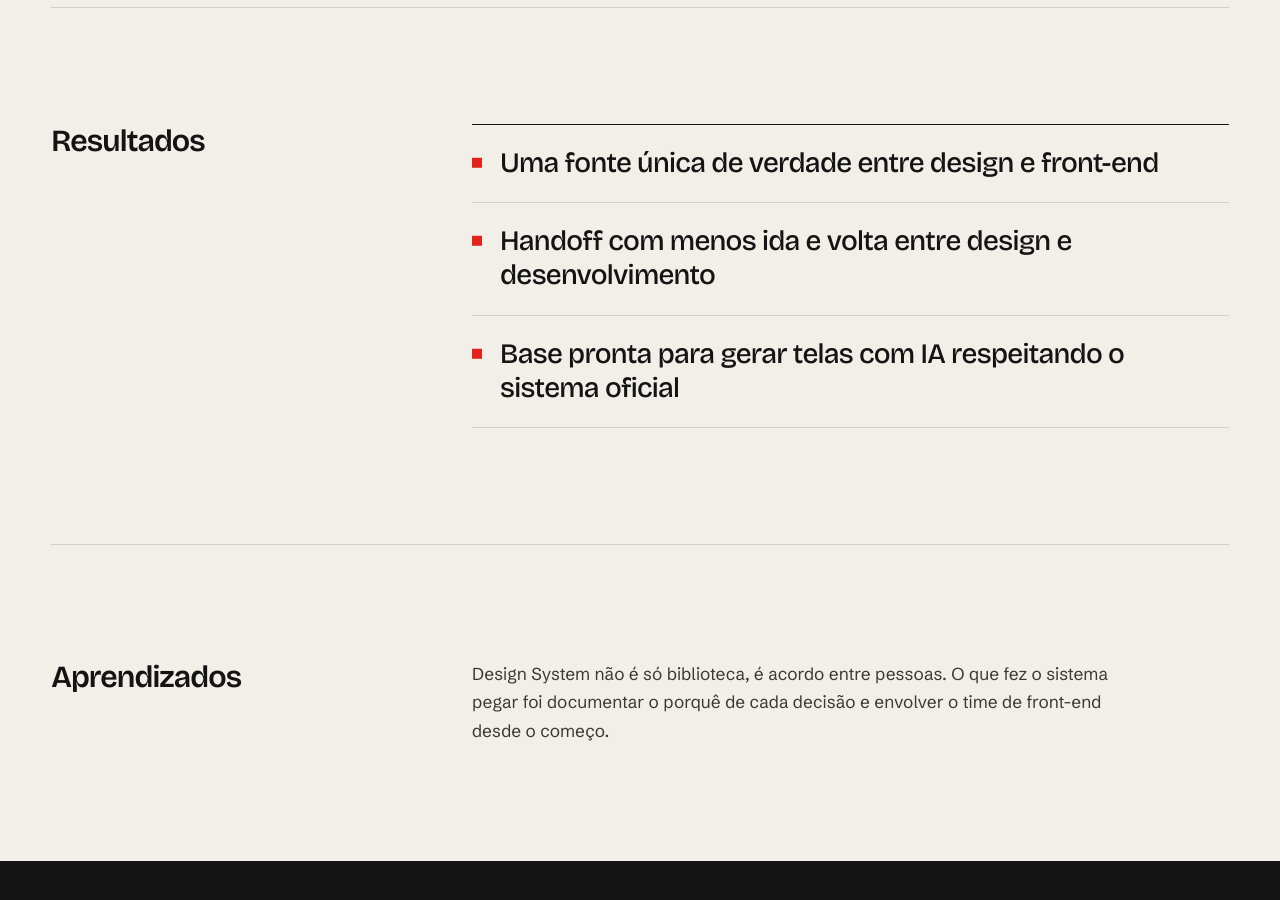
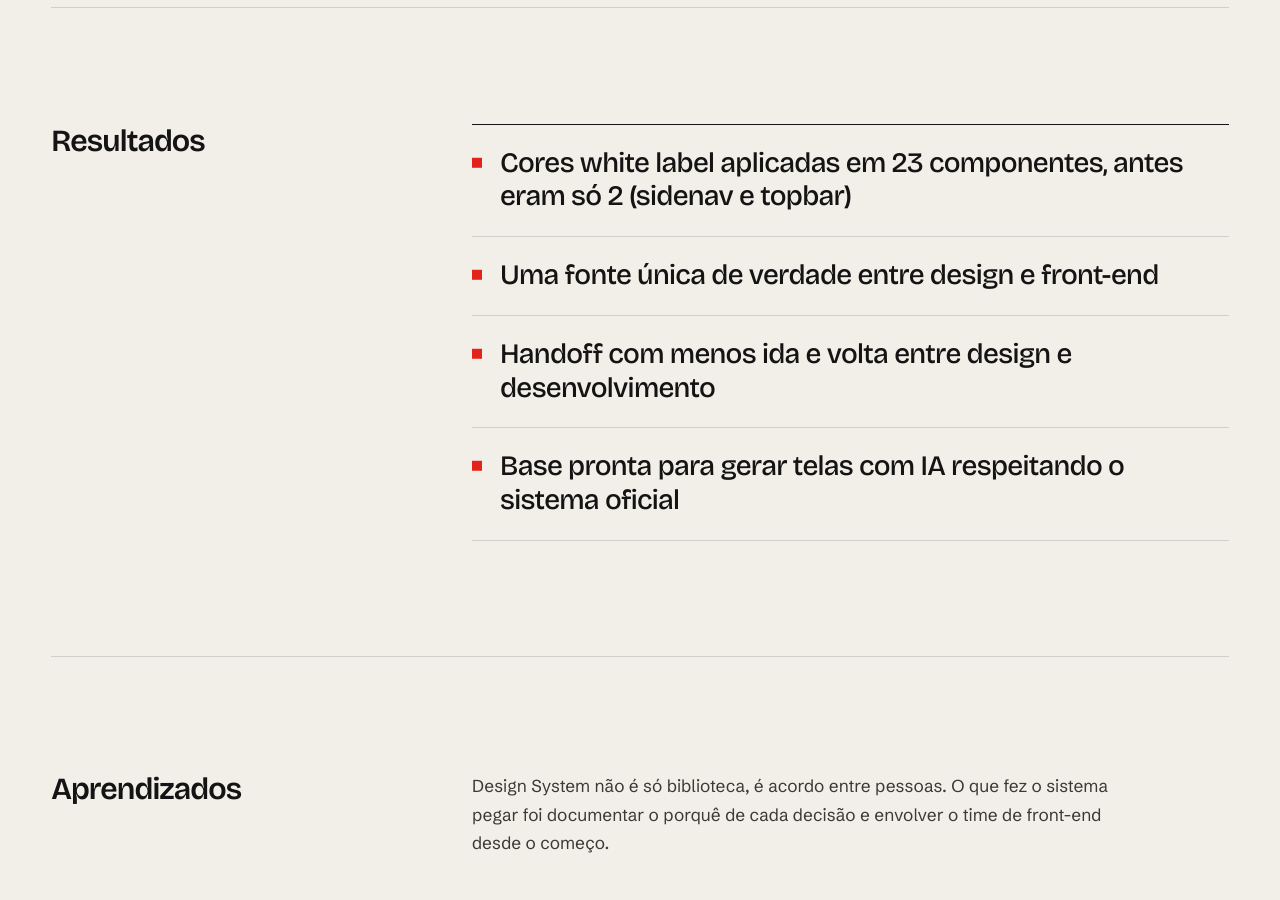
Before and after one commit to PhillipeBurgos/portfolio, a plain HTML site: page projetos/design-system-pluriconnect.html in a window 1280 px wide. Shown: the part 6880-7780 px from the top of the page. Drawn offline with nearby package versions, Linux system fonts and the light colour scheme.

Commit message:
Resultado de cores white label no case do DS
Co-Authored-By: Claude Opus 5.5 <noreply@anthropic.com>

```diff
--- a/projetos/design-system-pluriconnect.html
+++ b/projetos/design-system-pluriconnect.html
@@ -99,7 +99,7 @@
     <section class="case-section">
       <h2>Resultados</h2>
       <!-- Se tiver números (conversão, tempo, NPS, adoção), coloque aqui. Número dá muita credibilidade. -->
-      <div class="body"><ul class="results"><li>Uma fonte única de verdade entre design e front-end</li><li>Handoff com menos ida e volta entre design e desenvolvimento</li><li>Base pronta para gerar telas com IA respeitando o sistema oficial</li></ul></div>
+      <div class="body"><ul class="results"><li>Cores white label aplicadas em 23 componentes, antes eram só 2 (sidenav e topbar)</li><li>Uma fonte única de verdade entre design e front-end</li><li>Handoff com menos ida e volta entre design e desenvolvimento</li><li>Base pronta para gerar telas com IA respeitando o sistema oficial</li></ul></div>
     </section>
 
     <section class="case-section" style="border-bottom:0">
```
